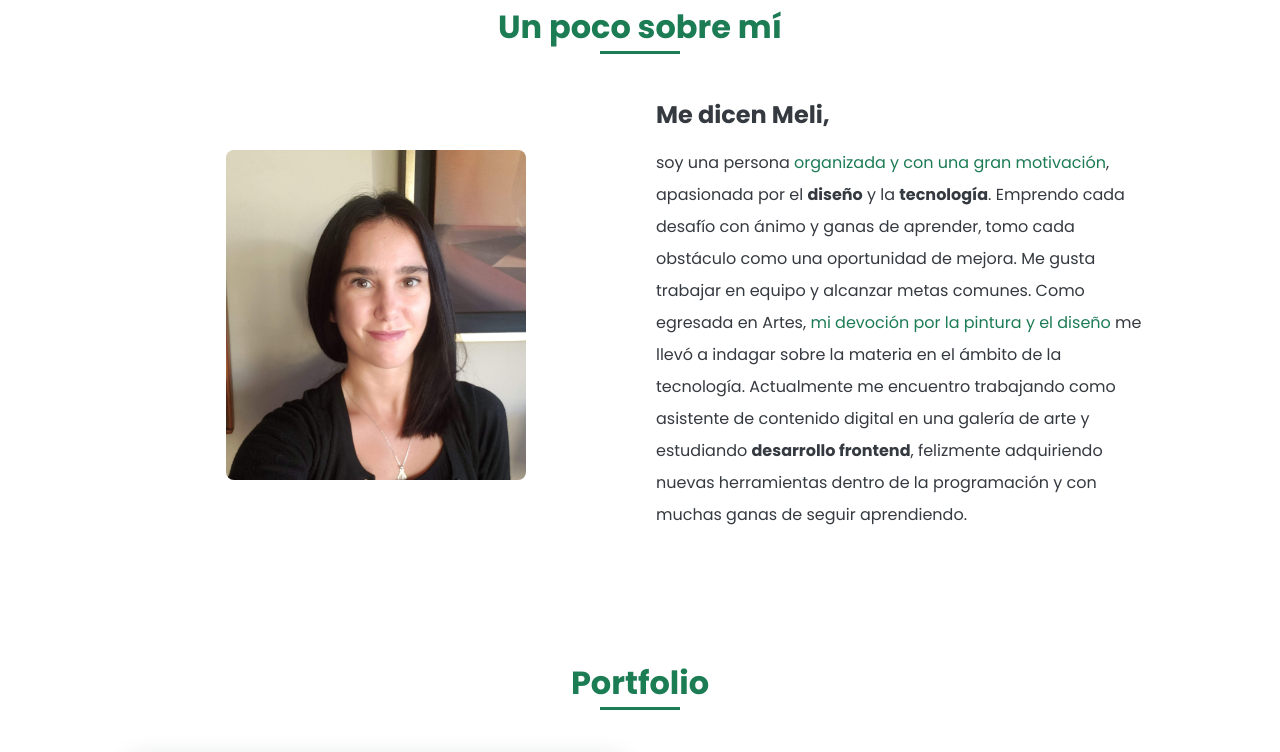
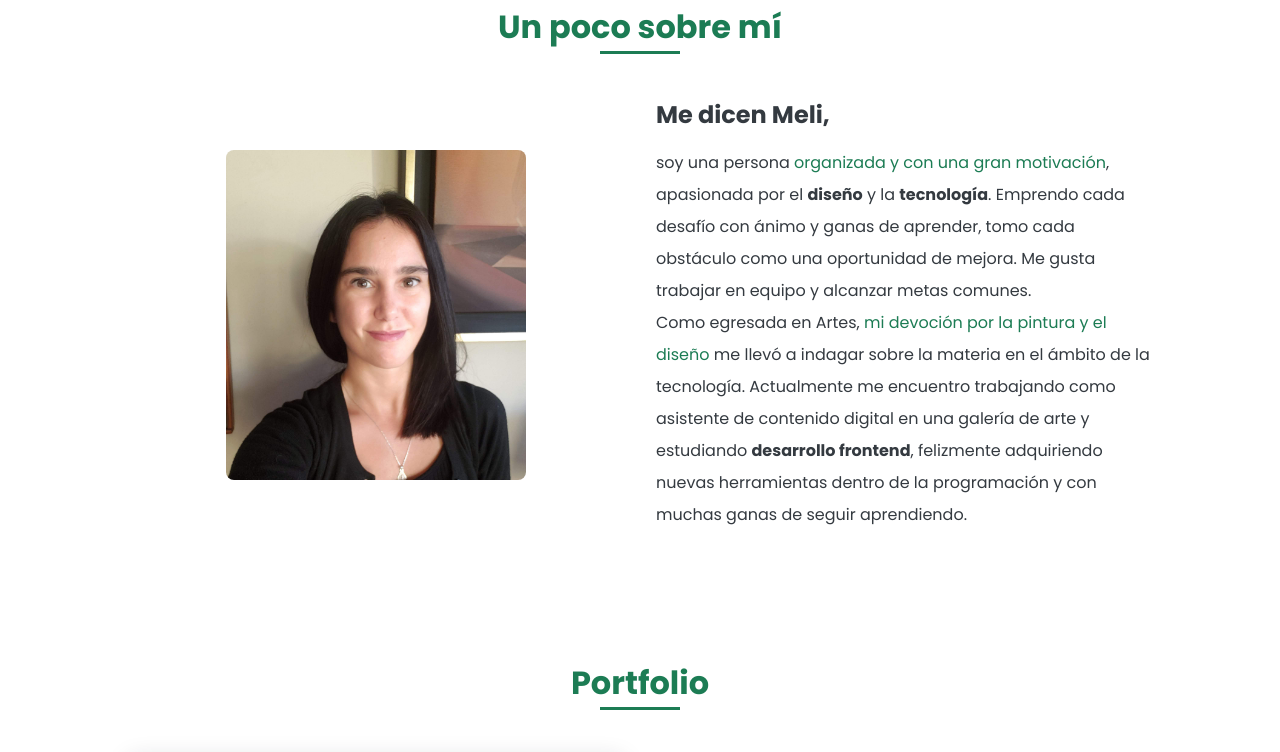
Before and after one commit to melicasasco/portfolio, a plain HTML site: page index.html in a window 1280 px wide. Shown: the part 877-1629 px from the top of the page. Drawn offline with nearby package versions, Linux system fonts and the light colour scheme.

Commit message:
portfolio sobre mi

```diff
--- a/index.html
+++ b/index.html
@@ -52,8 +52,9 @@
                     </div>
                     <div>
                         <h2 class="sobreMi__subtitle">Me dicen Meli,</h2>
-                        <p class="sobreMi__text">soy una persona <span class="home__title-color">organizada y con una gran motivación</span>, apasionada por el <b>diseño</b> y la <b>tecnología</b>. Emprendo cada desafío con ánimo y ganas de aprender, tomo cada obstáculo como una oportunidad de mejora. Me gusta trabajar en equipo y alcanzar metas comunes.
-                            Como egresada en Artes, <span class="home__title-color">mi devoción por la pintura y el diseño</span> me llevó a indagar sobre la materia en el ámbito de la tecnología. Actualmente me encuentro trabajando como asistente de contenido digital en una galería de arte y estudiando <b>desarrollo frontend</b>, felizmente adquiriendo nuevas herramientas dentro de la programación y con muchas ganas de seguir aprendiendo.</p>
+                        <p class="sobreMi__text">soy una persona <span class="home__title-color">organizada y con una gran motivación</span>, apasionada por el <b>diseño</b> y la <b>tecnología</b>. Emprendo cada desafío con ánimo y ganas de aprender, tomo cada obstáculo como una oportunidad de mejora. Me gusta trabajar en equipo y alcanzar metas comunes.</p>
+
+                        <p class="sobreMi__text">Como egresada en Artes, <span class="home__title-color">mi devoción por la pintura y el diseño</span> me llevó a indagar sobre la materia en el ámbito de la tecnología. Actualmente me encuentro trabajando como asistente de contenido digital en una galería de arte y estudiando <b>desarrollo frontend</b>, felizmente adquiriendo nuevas herramientas dentro de la programación y con muchas ganas de seguir aprendiendo.</p>
                     </div>
                 </div>
             </section>
@@ -92,7 +93,7 @@
                         <p class="sobreMi__text"><b>Nexus, </b>Aplicación web de una galería de Arte con <span class="home__title-color">javascript</span> aplicado para una mejor experiencia de usuario.
                         Funcionalidades: se puede ofertar por una o más obras de las que están en subasta, obtener el valor final total con comisión + iva,
                     ver los valores ofertados; buscar por artista y ver las obras disponibles; llenar formulario de contacto. Contiene:<span class="home__title-color">
-                        funciones, arrays, objetos, JSON, AJAX.
+                        funciones, objetos, jquery, JSON, AJAX.
                     </span> </p>
                     </div>
             </section>
```
Also changed, not shown: codigo.png (deleted), melaniecasasco.png (deleted), perfil.png (deleted).
